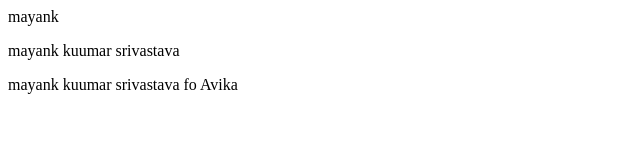
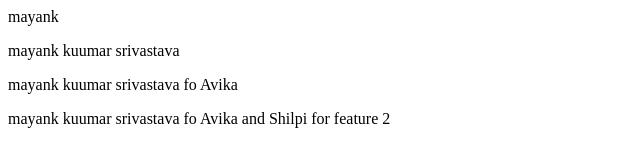
Before and after one commit to srimayank11/test_git1rmt, a plain HTML site: page index.html in a window 1280 px wide. Shown: the whole page, without its empty margins (0-640 px from the left). Drawn offline with Linux system fonts and the light colour scheme.

Commit message:
fearture2

```diff
--- a/index.html
+++ b/index.html
@@ -1,3 +1,4 @@
 <p>mayank</p>
 <p>mayank kuumar srivastava</p>
 <p>mayank kuumar srivastava fo Avika</p>
+<p>mayank kuumar srivastava fo Avika and Shilpi for feature 2</p>
```
